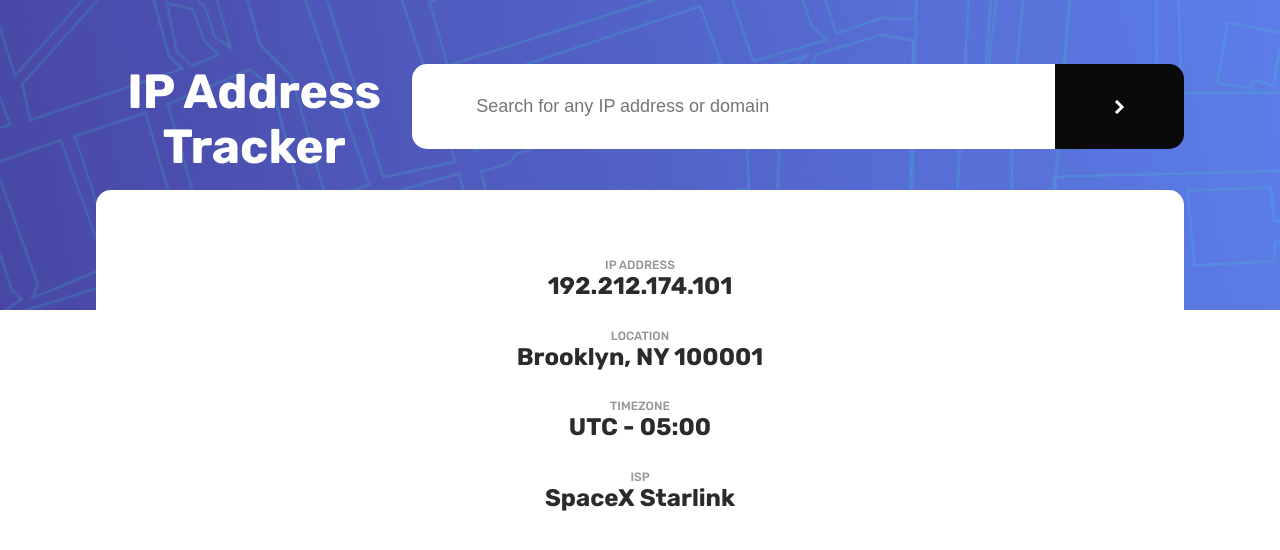
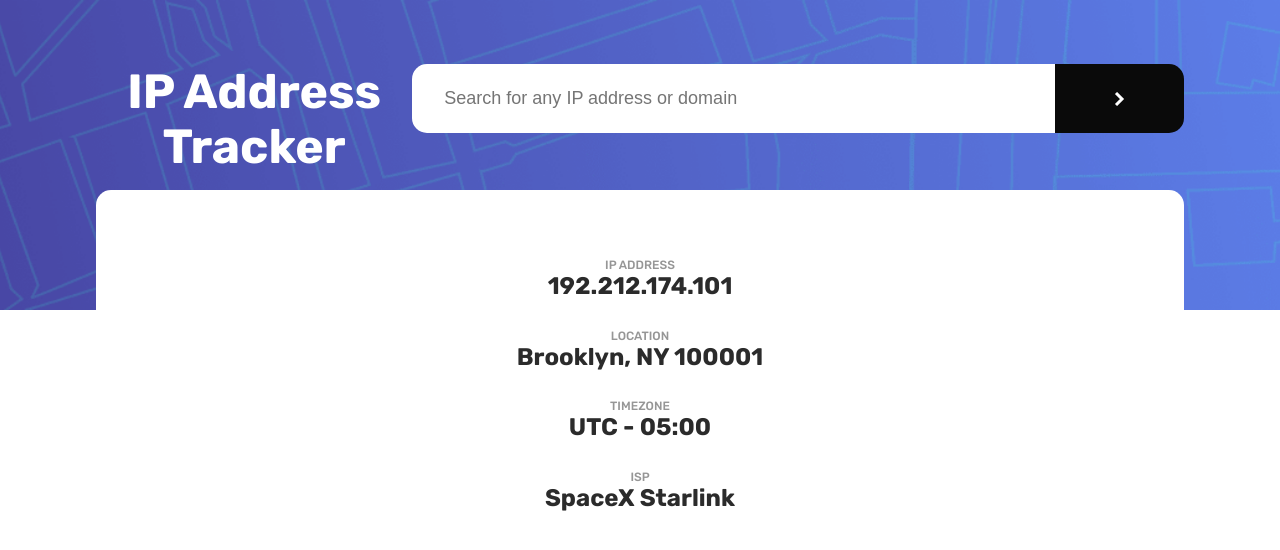
Before and after one commit to Matheusdoe-dev/Ip-adress-tracker, a React (Create React App) app: page / in a window 1280 px wide. Shown: the top 550 px of the page. Built offline with nearby package versions, Linux system fonts and the light colour scheme.

Commit message:
:iphone: chore: Input component styled for desktop devices

```diff
--- a/src/components/Input/styles.css
+++ b/src/components/Input/styles.css
@@ -15,3 +15,14 @@
   -ms-border-radius: 0.9375rem 0 0 0.9375rem;
   -o-border-radius: 0.9375rem 0 0 0.9375rem;
 }
+
+.input:focus {
+  outline: 1px solid var(--dark-gray);
+  -moz-outline-radius: 0.9375rem 0 0 0.9375rem;
+}
+
+@media (min-width: 960px) {
+  .input {
+    padding: calc(var(--gap-sm) * 1.5) var(--gap-md);
+  }
+}
```
